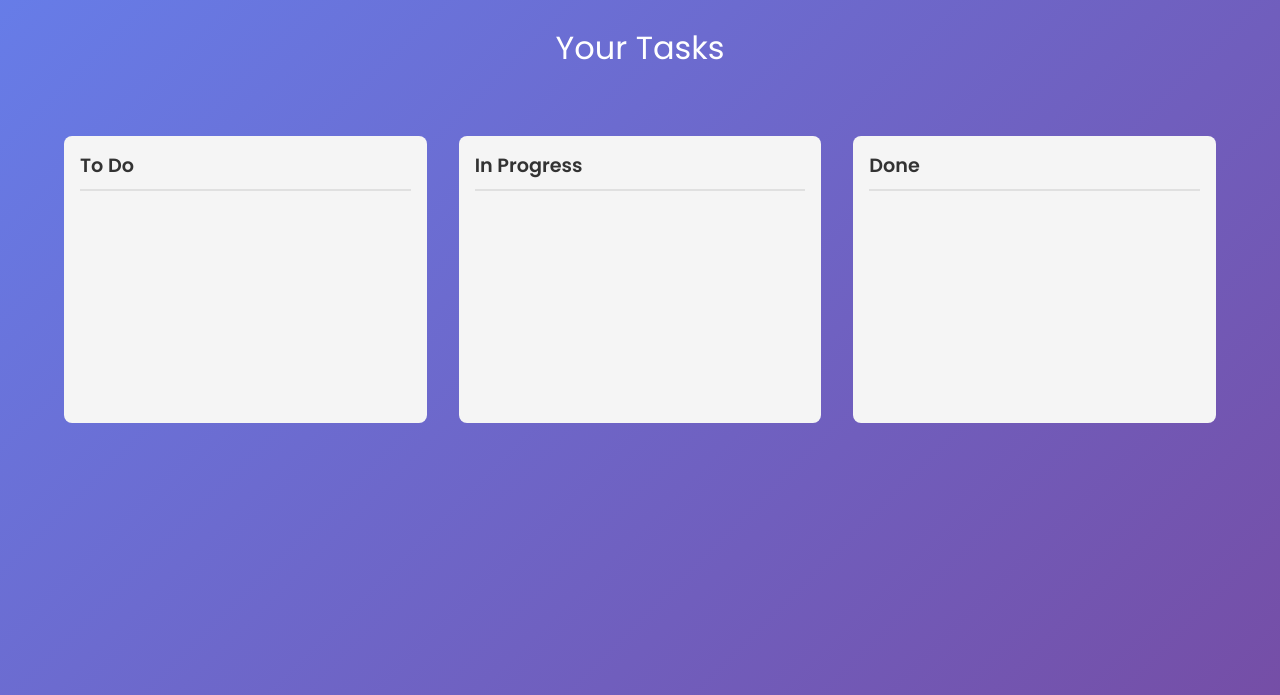
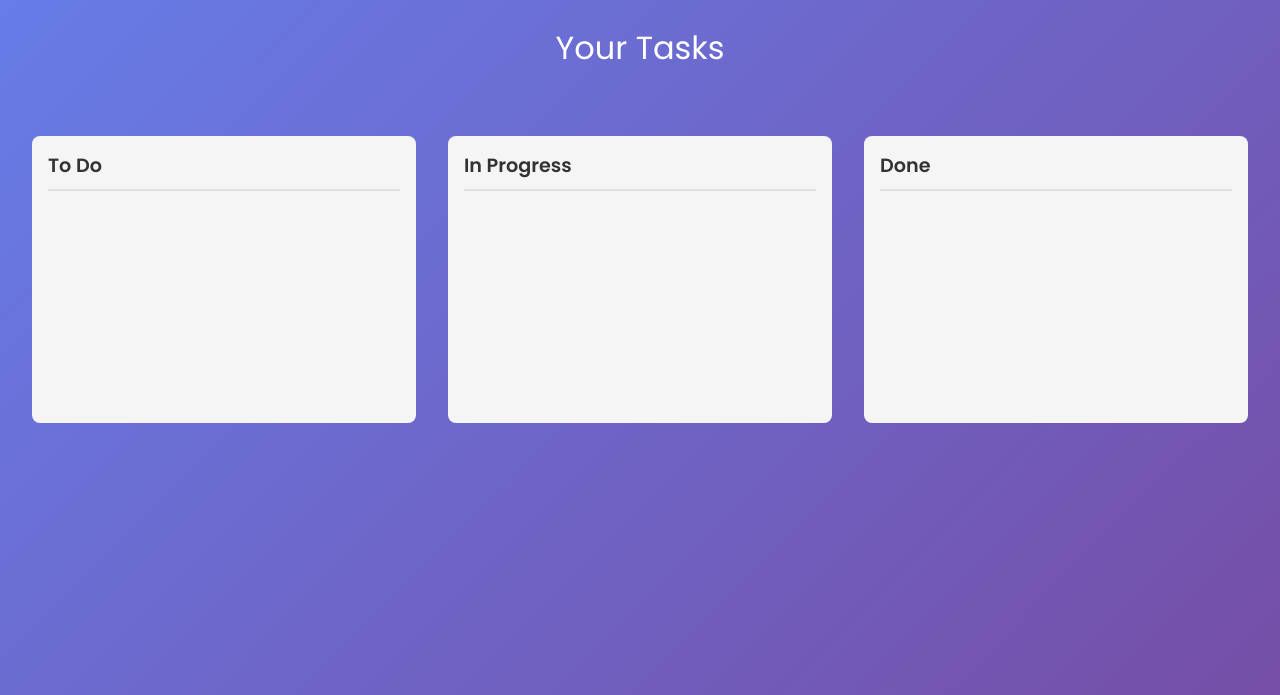
Before and after one commit to Khawla2004bk/TaskFlow, a PHP site: page /views/admin.php in a window 1280 px wide. Shown: the part 72-767 px from the top of the page. Run offline with PHP 8.4, Linux system fonts and the light colour scheme; some libraries are stand-ins or nearby versions.

Commit message:
Modifier l'apparence

```diff
--- a/assets/style.css
+++ b/assets/style.css
@@ -93,7 +93,7 @@ body {
 .container {
     max-width: 1200px;
     margin: 6rem auto 2rem;
-    padding: 0 2rem;
+    /* padding: 0 2rem; */
 }
 
 .title {
```
